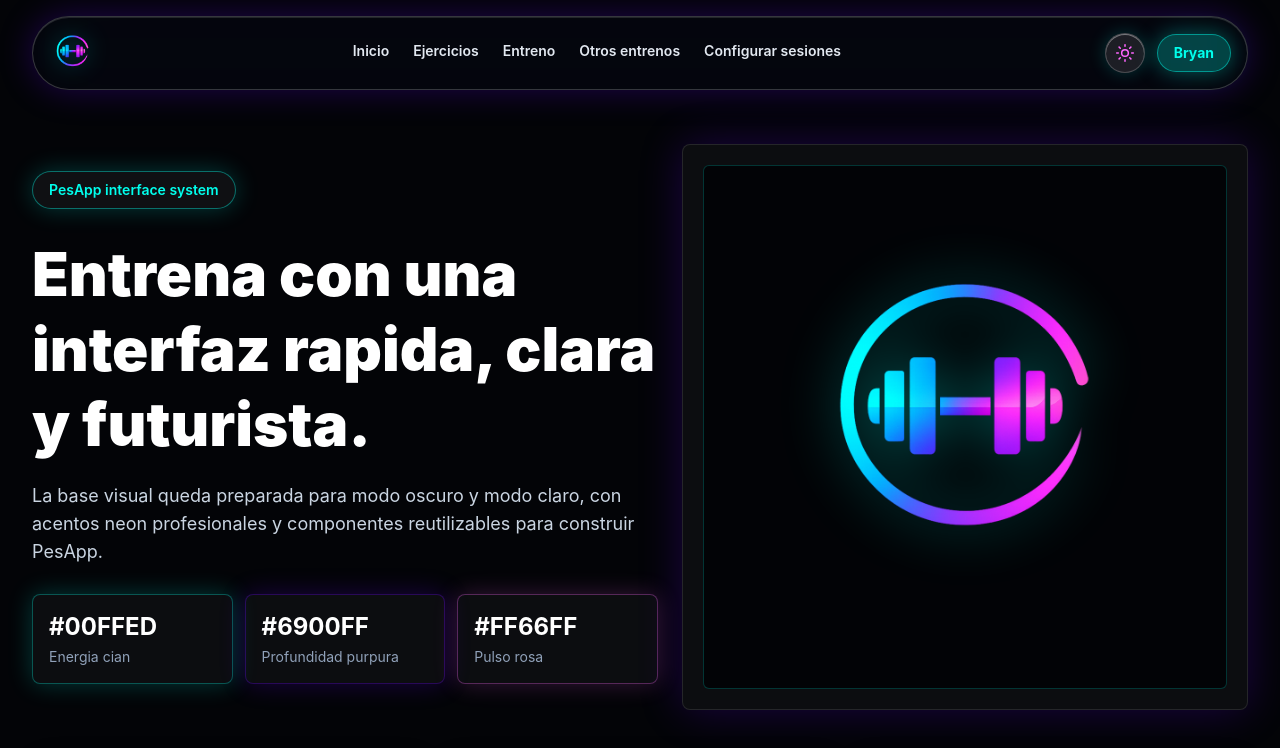
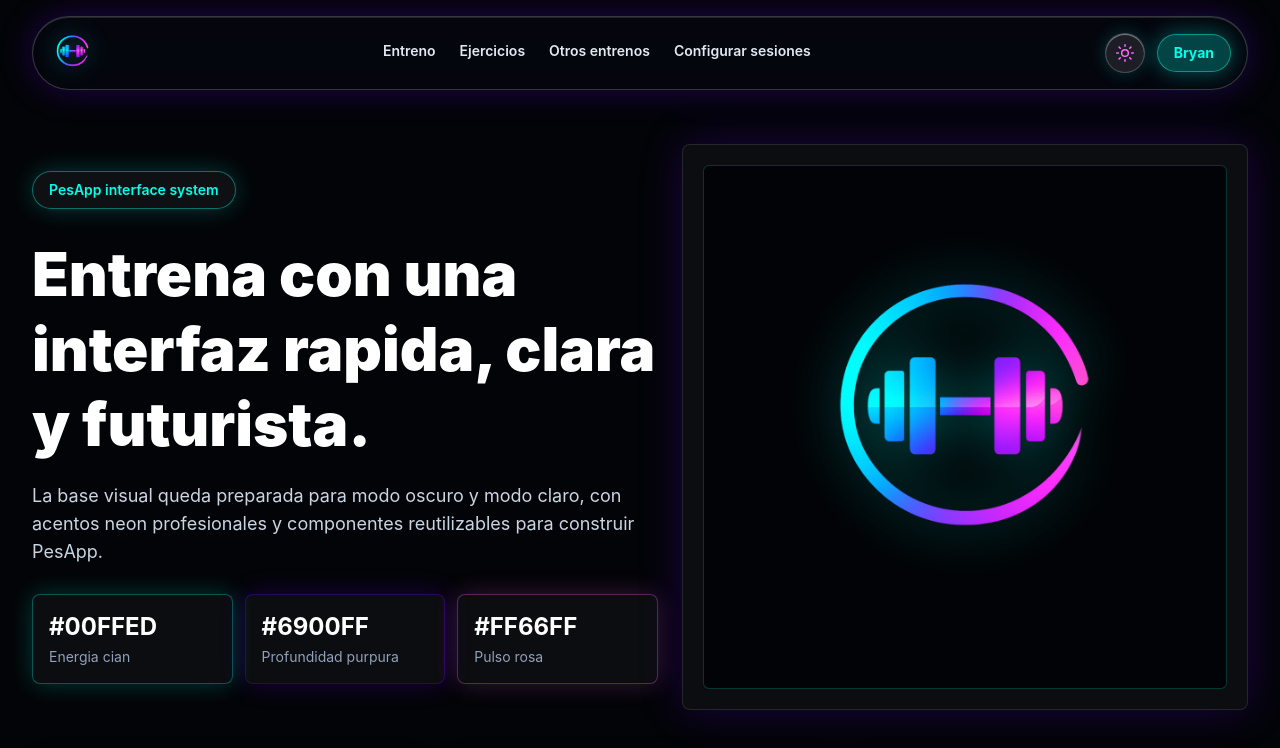
Before and after one commit to bryancastanosansegundo5/PesAppFrontEnd, a React (Vite) app: page / in a window 1280 px wide. Shown: the top 748 px of the page. Built offline with nearby package versions, Linux system fonts and the light colour scheme.

Commit message:
organizado el header

```diff
--- a/src/components/Header/Header.jsx
+++ b/src/components/Header/Header.jsx
@@ -2,9 +2,9 @@ import { useState } from 'react'
 import logo from '../../assets/PesAppMark.png'
 
 const menuItems = [
-  { label: 'Inicio', href: '/' },
+  // { label: 'Inicio', href: '/' },
+  { label: 'Entreno', href: '/entreno' },
   { label: 'Ejercicios', href: '/ejercicios' },
-  { label: 'Entreno', href: '/entreno' },
   { label: 'Otros entrenos', href: '/otros-entrenos' },
   { label: 'Configurar sesiones', href: '/configurar-sesiones' },
 ]
```
